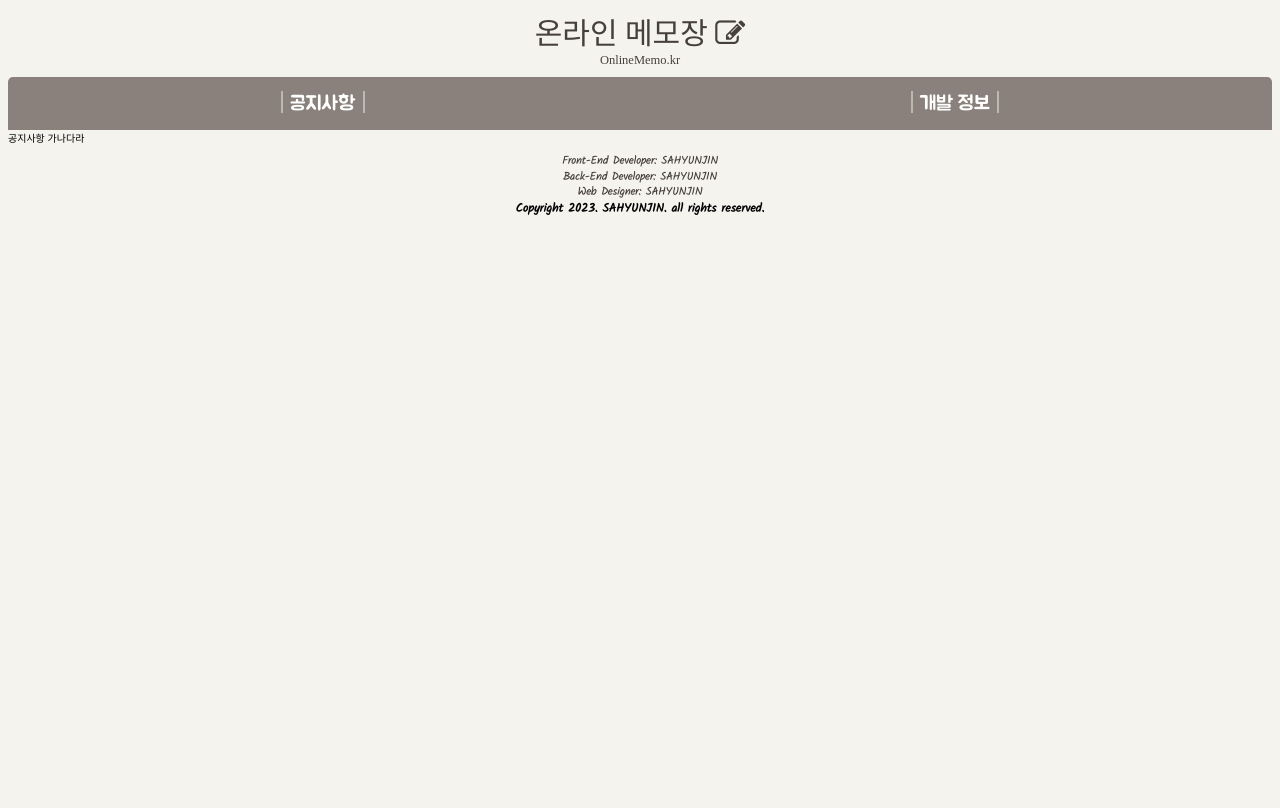
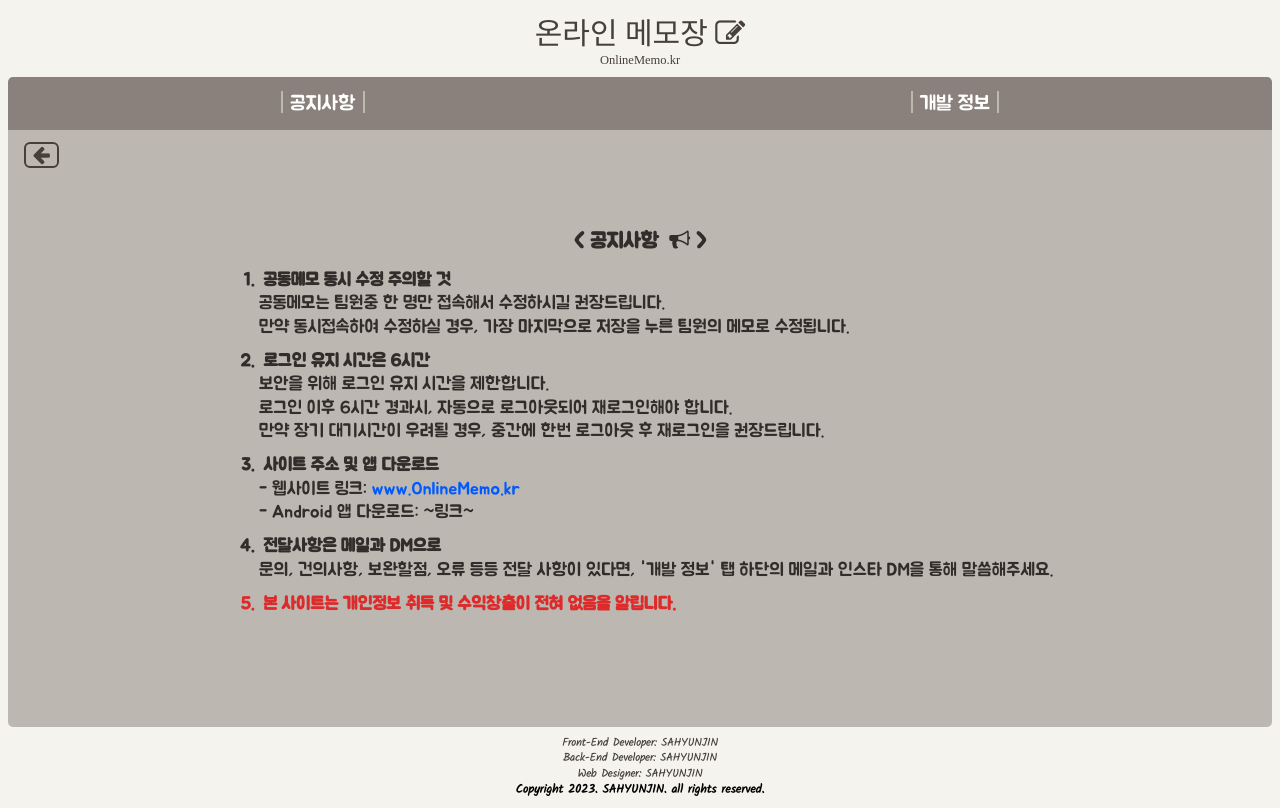
Before and after one commit to tkguswls1106/onlineMemo-react-project, a React (Create React App) app: page /notice in a window 1280 px wide. Built offline with nearby package versions, Linux system fonts and the light colour scheme; a web font is replaced by a local one.

Commit message:
react 프론트엔드파트 개발 완료.

```diff
--- a/src/pages/Etc/NoticePage.jsx
+++ b/src/pages/Etc/NoticePage.jsx
@@ -1,11 +1,135 @@
 import React from "react";
 import styled from "styled-components";
 import '../../App.css';
+import { useNavigate } from "react-router-dom";
+import BasicWrapper from "../../components/Styled/BasicWrapper";
+
+const MoreWrapper = styled(BasicWrapper)`
+    display: flex;
+    flex-direction: column;
+    justify-content: center;
+
+    position: relative;
+
+    @media(max-height: 767.1px) {
+        height: 100%;
+    }
+
+    @media(min-height: 767.2px) {
+        height: calc(100vh - 271px);
+    }
+
+    @media(min-height: 767.2px) and (max-width: 1364.9px) {
+        height: calc(100vh - 271px + 43.5px);
+    }
+
+    .fa-arrow-left {
+        font-size: 2rem;
+        color: #463f3a;
+
+        border: solid 2.3px;
+        border-radius: 6px;
+        padding: 1px 6.7px;
+
+        position: absolute;
+        top: 11.5px;
+        left: 16px;
+        z-index: 10;
+
+        &:hover {
+            cursor:pointer;
+            background-color: #463f3a;
+            color: #bcb8b1;
+            border-color: #463f3a;
+        }
+    }
+
+    a {
+        text-decoration: none;
+        color: #0059ff;
+
+        &:hover {
+            cursor:pointer;
+            color: blue;
+        }
+    }
+`;
+
+const DivWrapper = styled.div`
+
+    display: flex;
+    justify-content: center;
+
+    font-size: 1.8rem;
+    color: #322d2a;
+
+    line-height: 130%;
+
+    h5 {
+        display: flex;
+        flex-direction: row;
+        justify-content: center;
+        align-items: center;
+
+        font-size: 2.1rem;
+        margin: 0px;
+        text-align: center;
+    }
+
+    ol {
+        margin: 12.8px 0px;
+        padding-left: 32px;
+    }
+
+    strong {
+        font-size: 1.78rem;
+    }
+`;
+
+const Notice = () => {
+    return (
+        <div>
+            <div style={{ lineHeight: "140%" }}><br></br></div>
+            <h5>&lt;&nbsp;공지사항&nbsp;&nbsp;<i className="fa fa-bullhorn" aria-hidden="true"></i>&nbsp;&gt;</h5>
+            <div style={{ lineHeight: "20%" }}><br></br></div>
+            <ol>
+                <strong><li>&nbsp;공동메모 동시 수정 주의할 것</li></strong>
+                공동메모는 팀원중 한 명만 접속해서 수정하시길 권장드립니다.<br></br>
+                만약 동시접속하여 수정하실 경우, 가장 마지막으로 저장을 누른 팀원의 메모로 수정됩니다.
+                <div style={{ lineHeight: "60%" }}><br></br></div>
+
+                <strong><li>&nbsp;로그인 유지 시간은 6시간</li></strong>
+                보안을 위해 로그인 유지 시간을 제한합니다.<br></br>
+                로그인 이후 6시간 경과시, 자동으로 로그아웃되어 재로그인해야 합니다.<br></br>
+                만약 장기 대기시간이 우려될 경우, 중간에 한번 로그아웃 후 재로그인을 권장드립니다.
+                <div style={{ lineHeight: "60%" }}><br></br></div>
+
+                <strong><li>&nbsp;사이트 주소 및 앱 다운로드</li></strong>
+                - 웹사이트 링크:&nbsp;<a href="https://www.OnlineMemo.kr">www.OnlineMemo.kr</a><br></br>
+                - Android 앱 다운로드: ~링크~
+                <div style={{ lineHeight: "60%" }}><br></br></div>
+
+                <strong><li>&nbsp;전달사항은 메일과 DM으로</li></strong>
+                문의, 건의사항, 보완할점, 오류 등등 전달 사항이 있다면, '개발 정보' 탭 하단의 메일과 인스타 DM을 통해 말씀해주세요.
+                <div style={{ lineHeight: "60%" }}><br></br></div>
+
+                <strong><li style={{ color: "#dd2b2b" }}>&nbsp;본 사이트는 개인정보 취득 및 수익창출이 전혀 없음을 알립니다.</li></strong>
+            </ol>
+            <div style={{ lineHeight: "140%" }}><br></br></div>
+        </div>
+    );
+}
 
 function NoticePage(props) {
+    const navigate = useNavigate();
 
     return (
-        <div>공지사항 가나다라</div>
+        <MoreWrapper>
+            <i className="fa fa-arrow-left" aria-hidden="true" onClick={() => { navigate(-1) }}></i>
+            <DivWrapper className="flex-container">
+                <Notice />
+            </DivWrapper>
+        </MoreWrapper>
     );
 }
 
```
